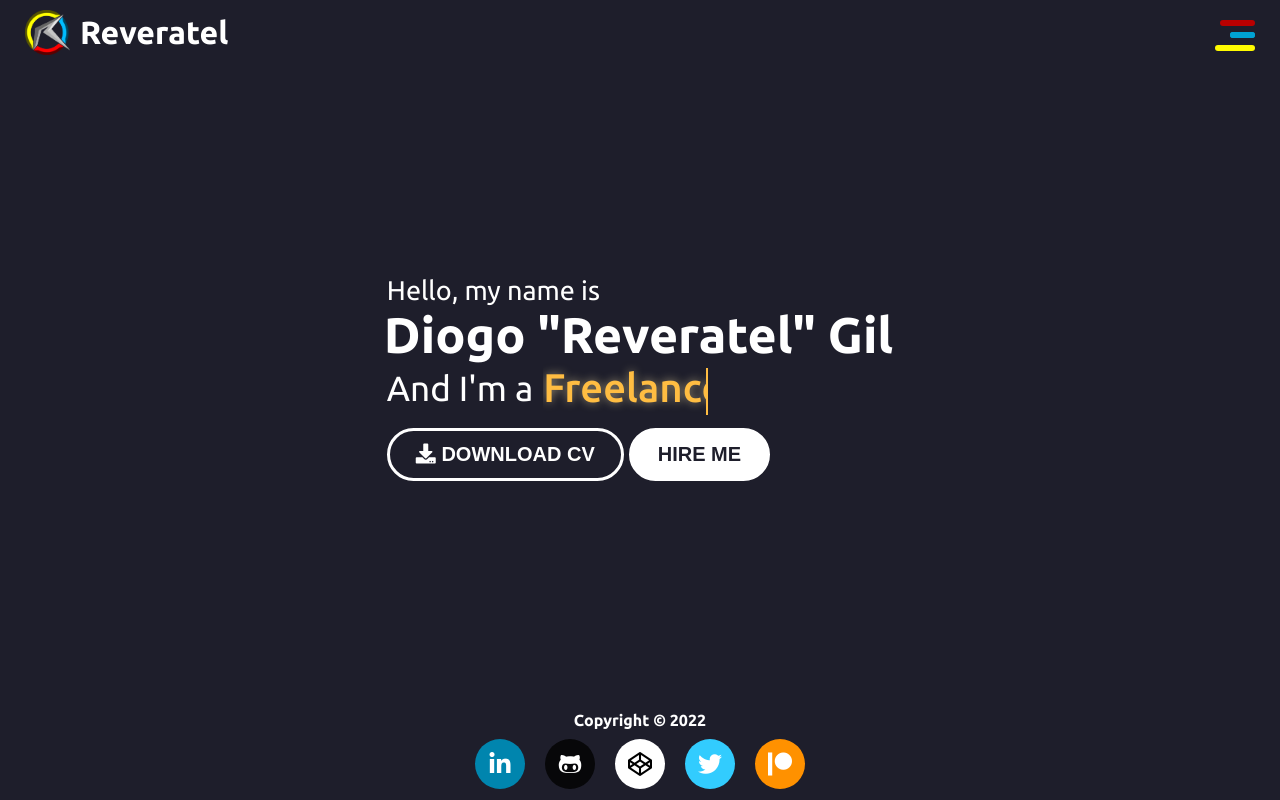
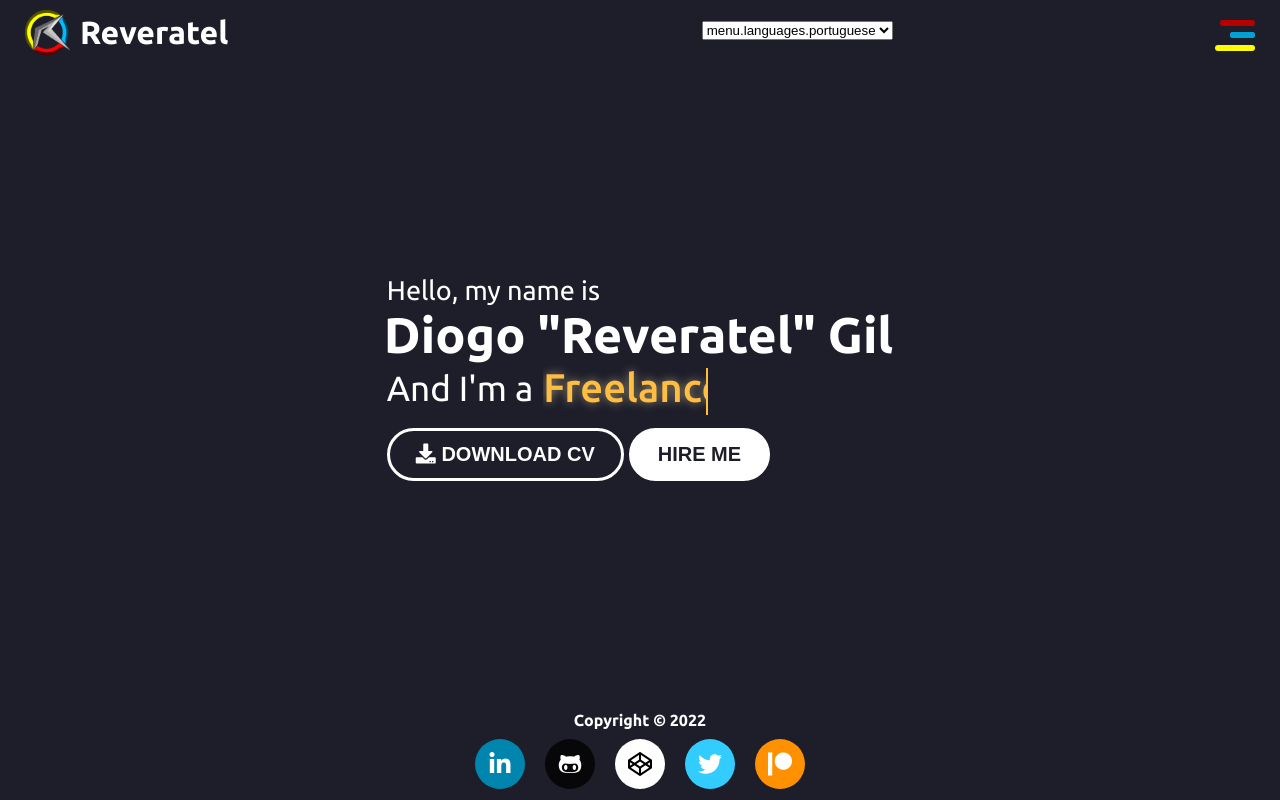
Before and after one commit to diogodesignergil/ePortfolio, a React (Create React App) app in the folder Client/: page / in a window 1280 px wide. Built offline with nearby package versions, Linux system fonts and the light colour scheme; what i18next-xhr-backend would draw is missing.

Commit message:
Add Language Menu to Header Component

```diff
--- a/Client/src/components/layout/header/Header.js
+++ b/Client/src/components/layout/header/Header.js
@@ -1,6 +1,7 @@
 import React, { Component } from "react";
 import "./header.css";
 import Menu from "./menu/Menu";
+import LanguageMenu from "./language/language";
 import { Link } from "react-router-dom";
 
 export class Header extends Component {
@@ -14,6 +15,8 @@ export class Header extends Component {
             <h1>Reveratel</h1>
           </Link>
         </div>
+        {/* Menu Linguagens */}
+        <LanguageMenu />
         {/* Menu tipo hambuger */}
         <Menu />
       </header>
```
Also changed, not shown: Client/src/components/layout/header/language/language.css (added).
